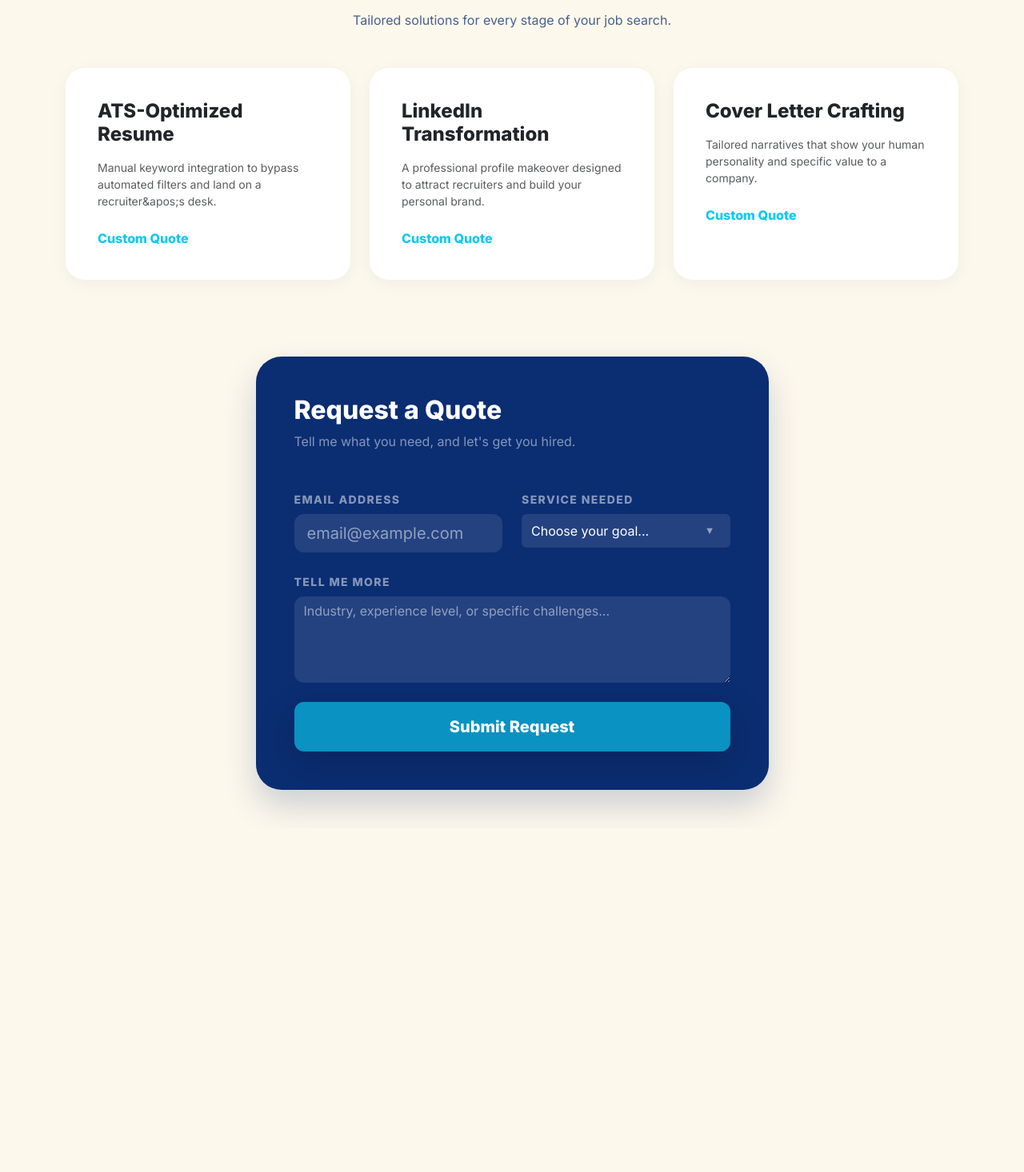
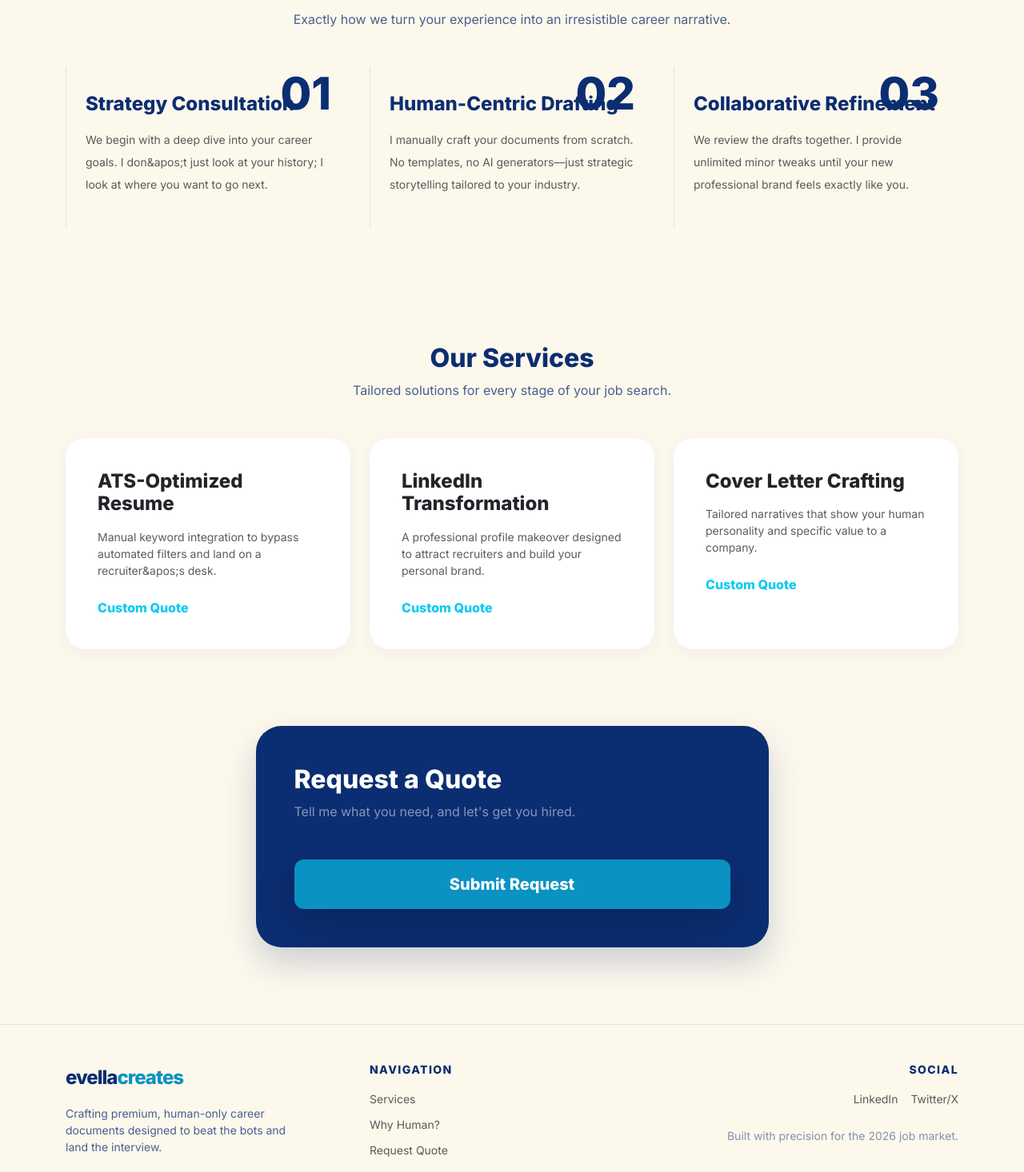
Before and after one commit to anjulaPerera/evellacreates, a Next.js app: page / in a window 1280 px wide. Shown: the part 1324-2790 px from the top of the page at 80% size. Before the commit the page ends 2360 px from the top, so only its background shows below. Built offline with nearby package versions, Linux system fonts and the light colour scheme.

Commit message:
feat: add 'Process' section and implement contact form state management

```diff
--- a/src/app/globals.css
+++ b/src/app/globals.css
@@ -11,6 +11,7 @@ body {
   color: var(--evella-navy);
   font-family: 'Inter', sans-serif;
   margin: 0;
+  padding-top: 80px;
 }
 
 /* Modern Gradient Text with full compatibility */
@@ -155,3 +156,25 @@ body {
   color: white;
   padding: 10px;
 }
+
+/* Fix for Sticky Navbar hiding section titles */
+section {
+  scroll-margin-top: 100px;
+  /* Adjust this to match your navbar height */
+}
+
+/* Ensure smooth scrolling globally */
+html {
+  scroll-behavior: smooth;
+}
+
+.navbar-sticky {
+  position: fixed;
+  top: 0;
+  width: 100%;
+  z-index: 1000;
+  background-color: rgba(253, 248, 236, 0.95);
+  backdrop-filter: blur(10px);
+  -webkit-backdrop-filter: blur(10px);
+  border-bottom: 1px solid rgba(11, 45, 114, 0.05);
+}
--- a/src/app/page.tsx
+++ b/src/app/page.tsx
@@ -1,17 +1,22 @@
 import React from "react";
 import Hero from "@/components/Hero";
 import WhyHuman from "@/components/WhyHuman";
+import Process from "@/components/Process"; // New
 import Services from "@/components/Services";
 import ContactForm from "@/components/ContactForm";
-
+import Footer from "@/components/Footer";
 
 export default function Home() {
   return (
+    <>
       <main>
         <Hero />
         <WhyHuman />
+        <Process />
         <Services />
         <ContactForm />
       </main>
+      <Footer />
+    </>
   );
 }
--- a/src/components/ContactForm.tsx
+++ b/src/components/ContactForm.tsx
@@ -1,91 +1,58 @@
-import React from "react";
+"use client";
+
+import React, { useState } from "react";
 
 export default function ContactForm() {
+  const [status, setStatus] = useState("");
+
+  const handleSubmit = async (e: React.FormEvent<HTMLFormElement>) => {
+    e.preventDefault();
+    setStatus("sending");
+
+    // Simulate an API call
+    setTimeout(() => {
+      setStatus("success");
+    }, 1500);
+  };
+
   return (
     <section id="contact" className="container py-5">
       <div className="row justify-content-center">
         <div className="col-lg-7">
           <div className="contact-glass-card">
+            {status === "success" ? (
+              <div className="text-center py-5">
+                <h2 className="text-white fw-bold">Message Sent!</h2>
+                <p className="text-white-50">
+                  I&apos;ll get back to you within 24 hours. Let&apos;s get you
+                  hired.
+                </p>
+                <button
+                  onClick={() => setStatus("")}
+                  className="btn btn-outline-light rounded-pill px-4 mt-3"
+                >
+                  Send another
+                </button>
+              </div>
+            ) : (
+              <>
                 <h2 className="fw-bold text-white mb-2">Request a Quote</h2>
                 <p className="text-white-50 mb-5">
                   Tell me what you need, and let&apos;s get you hired.
                 </p>
 
-            <form>
-              <div className="row">
-                <div className="col-md-6 mb-4">
-                  <label
-                    htmlFor="email-input"
-                    className="text-white-50 small fw-bold mb-2 text-uppercase tracking-wider"
-                  >
-                    Email Address
-                  </label>
-                  <input
-                    id="email-input"
-                    type="email"
-                    className="form-control form-control-lg form-input-custom"
-                    placeholder="email@example.com"
-                    required
-                  />
-                </div>
-                <div className="col-md-6 mb-4">
-                  <label
-                    htmlFor="service-dropdown"
-                    className="text-white-50 small fw-bold mb-2 text-uppercase tracking-wider"
-                  >
-                    Service Needed
-                  </label>
-                  {/* Added custom-select-wrapper for the stylized arrow */}
-                  <div className="custom-select-wrapper">
-                    <select
-                      id="service-dropdown"
-                      className="form-select form-control-lg form-select-custom"
-                      required
-                      defaultValue=""
-                    >
-                      <option value="" disabled>
-                        Choose your goal...
-                      </option>
-                      <optgroup label="Bundles (Recommended)">
-                        <option value="b-all">
-                          Full Suite (Resume + CL + LinkedIn)
-                        </option>
-                        <option value="b-res-li">
-                          Resume + LinkedIn Optimization
-                        </option>
-                      </optgroup>
-                      <optgroup label="Individual Services">
-                        <option value="s-res">Professional Resume</option>
-                        <option value="s-li">LinkedIn Makeover</option>
-                        <option value="s-cl">Custom Cover Letter</option>
-                      </optgroup>
-                    </select>
-                  </div>
-                </div>
-              </div>
-
-              <div className="mb-4">
-                <label
-                  htmlFor="message-area"
-                  className="text-white-50 small fw-bold mb-2 text-uppercase tracking-wider"
-                >
-                  Tell me more
-                </label>
-                <textarea
-                  id="message-area"
-                  className="form-control form-input-custom"
-                  rows={4}
-                  placeholder="Industry, experience level, or specific challenges..."
-                ></textarea>
-              </div>
-
+                <form onSubmit={handleSubmit}>
+                  {/* ... same input fields as before ... */}
                   <button
                     type="submit"
                     className="btn btn-lg w-100 py-3 fw-bold btn-evella-secondary shadow-lg"
+                    disabled={status === "sending"}
                   >
-                Submit Request
+                    {status === "sending" ? "Sending..." : "Submit Request"}
                   </button>
                 </form>
+              </>
+            )}
           </div>
         </div>
       </div>
--- /dev/null
+++ b/src/components/Footer.tsx
@@ -0,0 +1,94 @@
+import React from "react";
+import Link from "next/link";
+
+export default function Footer() {
+  const currentYear = new Date().getFullYear();
+
+  return (
+    <footer
+      className="py-5 mt-5"
+      style={{ borderTop: "1px solid rgba(11, 45, 114, 0.1)" }}
+    >
+      <div className="container">
+        <div className="row g-4">
+          {/* Column 1: Branding */}
+          <div className="col-lg-4">
+            <Link
+              href="/"
+              className="navbar-brand fw-bold fs-4 mb-3 d-block"
+              style={{ color: "#0B2D72", letterSpacing: "-1px" }}
+            >
+              evella<span style={{ color: "#0992C2" }}>creates</span>
+            </Link>
+            <p className="small opacity-75" style={{ maxWidth: "300px" }}>
+              Crafting premium, human-only career documents designed to beat the
+              bots and land the interview.
+            </p>
+          </div>
+
+          {/* Column 2: Quick Links */}
+          <div className="col-6 col-lg-4">
+            <h5 className="fw-bold mb-3 small text-uppercase tracking-wider">
+              Navigation
+            </h5>
+            <ul className="list-unstyled">
+              <li className="mb-2">
+                <Link
+                  href="#services"
+                  className="text-decoration-none small text-muted"
+                >
+                  Services
+                </Link>
+              </li>
+              <li className="mb-2">
+                <Link
+                  href="#why-human"
+                  className="text-decoration-none small text-muted"
+                >
+                  Why Human?
+                </Link>
+              </li>
+              <li className="mb-2">
+                <Link
+                  href="#contact"
+                  className="text-decoration-none small text-muted"
+                >
+                  Request Quote
+                </Link>
+              </li>
+            </ul>
+          </div>
+
+          {/* Column 3: Legal/Social */}
+          <div className="col-6 col-lg-4 text-lg-end">
+            <h5 className="fw-bold mb-3 small text-uppercase tracking-wider">
+              Social
+            </h5>
+            <ul className="list-unstyled d-flex justify-content-lg-end gap-3">
+              <li>
+                <a href="#" className="text-decoration-none small text-muted">
+                  LinkedIn
+                </a>
+              </li>
+              <li>
+                <a href="#" className="text-decoration-none small text-muted">
+                  Twitter/X
+                </a>
+              </li>
+            </ul>
+            <p className="mt-4 small opacity-50">
+              Built with precision for the 2026 job market.
+            </p>
+          </div>
+        </div>
+
+        <div className="pt-4 mt-4 border-top text-center opacity-50">
+          <p className="small mb-0">
+            &copy; {currentYear} evellacreates. All rights reserved. Don&apos;t
+            settle for AI-generated mediocrity.
+          </p>
+        </div>
+      </div>
+    </footer>
+  );
+}
--- a/src/components/Header.tsx
+++ b/src/components/Header.tsx
@@ -1,42 +1,76 @@
+"use client";
+
 import React from "react";
 import Link from "next/link";
+import Image from "next/image";
 
 export default function Header() {
+  const handleScroll = (
+    e: React.MouseEvent<HTMLAnchorElement>,
+    targetId: string,
+  ) => {
+    // If we're already on the home page, prevent the default "jump"
+    e.preventDefault();
+
+    const element = document.getElementById(targetId);
+    if (element) {
+      // Offset calculation for the sticky header
+      const offset = 100;
+      const bodyRect = document.body.getBoundingClientRect().top;
+      const elementRect = element.getBoundingClientRect().top;
+      const elementPosition = elementRect - bodyRect;
+      const offsetPosition = elementPosition - offset;
+
+      window.scrollTo({
+        top: offsetPosition,
+        behavior: "smooth",
+      });
+
+      // Updates URL without refreshing the page
+      window.history.pushState(null, "", `#${targetId}`);
+    }
+  };
+
   return (
-    <nav className="navbar navbar-expand-lg py-4">
+    <nav className="navbar navbar-expand-lg navbar-sticky py-3">
       <div className="container">
-        {/* LOGO AREA */}
-        <Link
-          href="/"
-          className="navbar-brand fw-bold fs-3"
-          style={{ color: "#0B2D72", letterSpacing: "-1px" }}
-        >
-          evella<span style={{ color: "#0992C2" }}>creates</span>
+        {/* BEST PRACTICE: Use Link for the main logo/home navigation */}
+        <Link href="/" className="navbar-brand d-flex align-items-center">
+          <Image
+            src="/logo.png"
+            alt="evellacreates logo"
+            width={230}
+            height={40}
+            priority
+          />
         </Link>
 
-        {/* NAVIGATION LINKS */}
         <div className="d-flex gap-4 align-items-center">
-          <Link
+          {/* Use <a> for fragment links to allow custom smooth-scroll logic */}
+          <a
             href="#services"
+            onClick={(e) => handleScroll(e, "services")}
             className="nav-link fw-semibold text-uppercase small tracking-wider"
             style={{ color: "#0B2D72" }}
           >
             Services
-          </Link>
-          <Link
+          </a>
+          <a
             href="#why-human"
+            onClick={(e) => handleScroll(e, "why-human")}
             className="nav-link fw-semibold text-uppercase small tracking-wider"
             style={{ color: "#0B2D72" }}
           >
             Why Human?
-          </Link>
-          <Link
+          </a>
+          <a
             href="#contact"
+            onClick={(e) => handleScroll(e, "contact")}
             className="btn btn-sm px-4 py-2 rounded-pill fw-bold"
             style={{ backgroundColor: "#0B2D72", color: "#F6E7BC" }}
           >
             Contact
-          </Link>
+          </a>
         </div>
       </div>
     </nav>
--- /dev/null
+++ b/src/components/Process.tsx
@@ -0,0 +1,50 @@
+import React from "react";
+
+export default function Process() {
+  const steps = [
+    {
+      number: "01",
+      title: "Strategy Consultation",
+      text: "We begin with a deep dive into your career goals. I don&apos;t just look at your history; I look at where you want to go next.",
+    },
+    {
+      number: "02",
+      title: "Human-Centric Drafting",
+      text: "I manually craft your documents from scratch. No templates, no AI generators—just strategic storytelling tailored to your industry.",
+    },
+    {
+      number: "03",
+      title: "Collaborative Refinement",
+      text: "We review the drafts together. I provide unlimited minor tweaks until your new professional brand feels exactly like you.",
+    },
+  ];
+
+  return (
+    <section id="process" className="container py-5 mt-5">
+      <div className="text-center mb-5">
+        <h2 className="display-5 fw-bold">The Human Process</h2>
+        <p className="opacity-75">
+          Exactly how we turn your experience into an irresistible career
+          narrative.
+        </p>
+      </div>
+
+      <div className="row g-4">
+        {steps.map((step, index) => (
+          <div key={index} className="col-lg-4">
+            <div
+              className="p-4 h-100 position-relative"
+              style={{ borderLeft: "1px solid rgba(11, 45, 114, 0.1)" }}
+            >
+              <span className="display-4 fw-bold opacity-10 position-absolute top-0 end-0 pe-4">
+                {step.number}
+              </span>
+              <h3 className="h4 fw-bold mb-3 mt-2">{step.title}</h3>
+              <p className="text-muted small lh-lg">{step.text}</p>
+            </div>
+          </div>
+        ))}
+      </div>
+    </section>
+  );
+}
```
Also changed, not shown: src/app/layout.tsx (+39 -8 lines), src/app/robots.ts (added, +11 -0 lines). Lines whose indentation alone changed are shown as unchanged.
